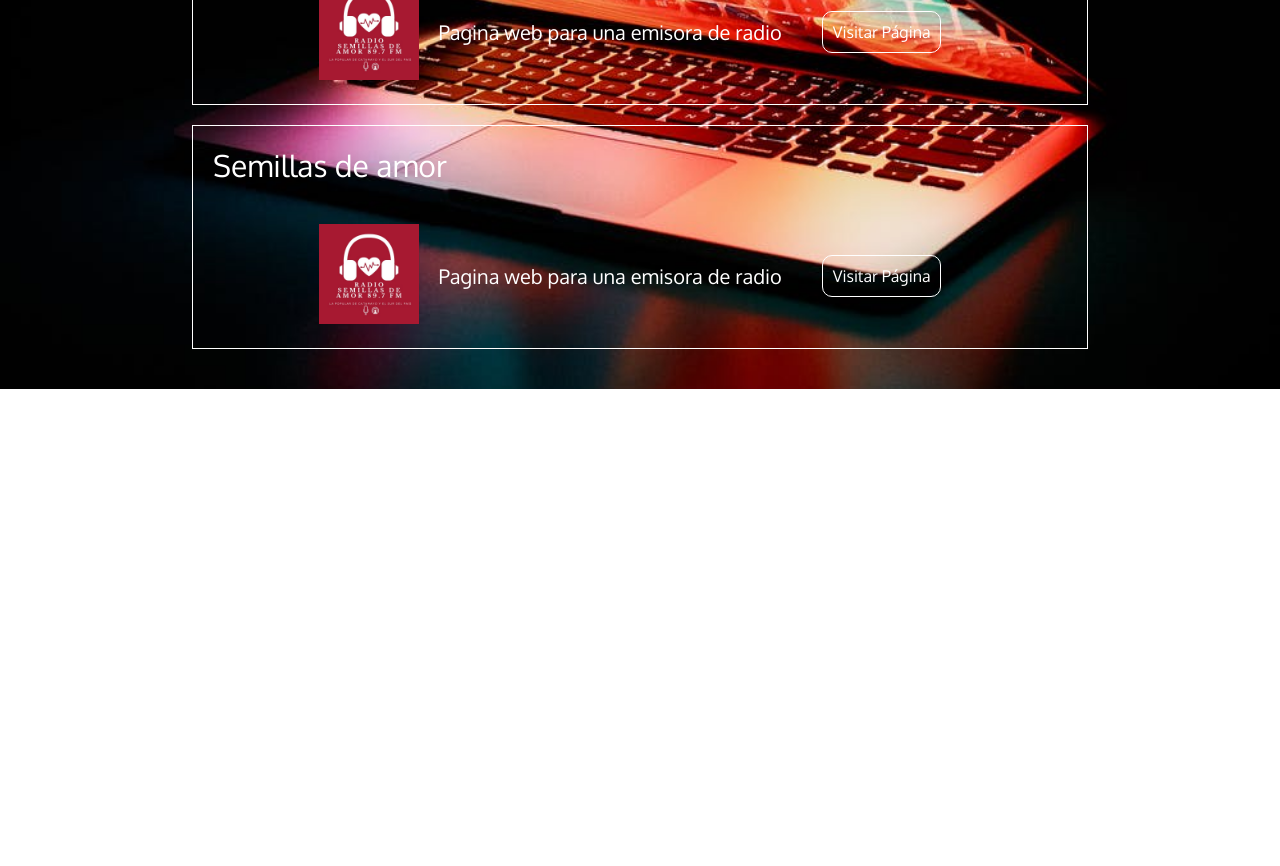
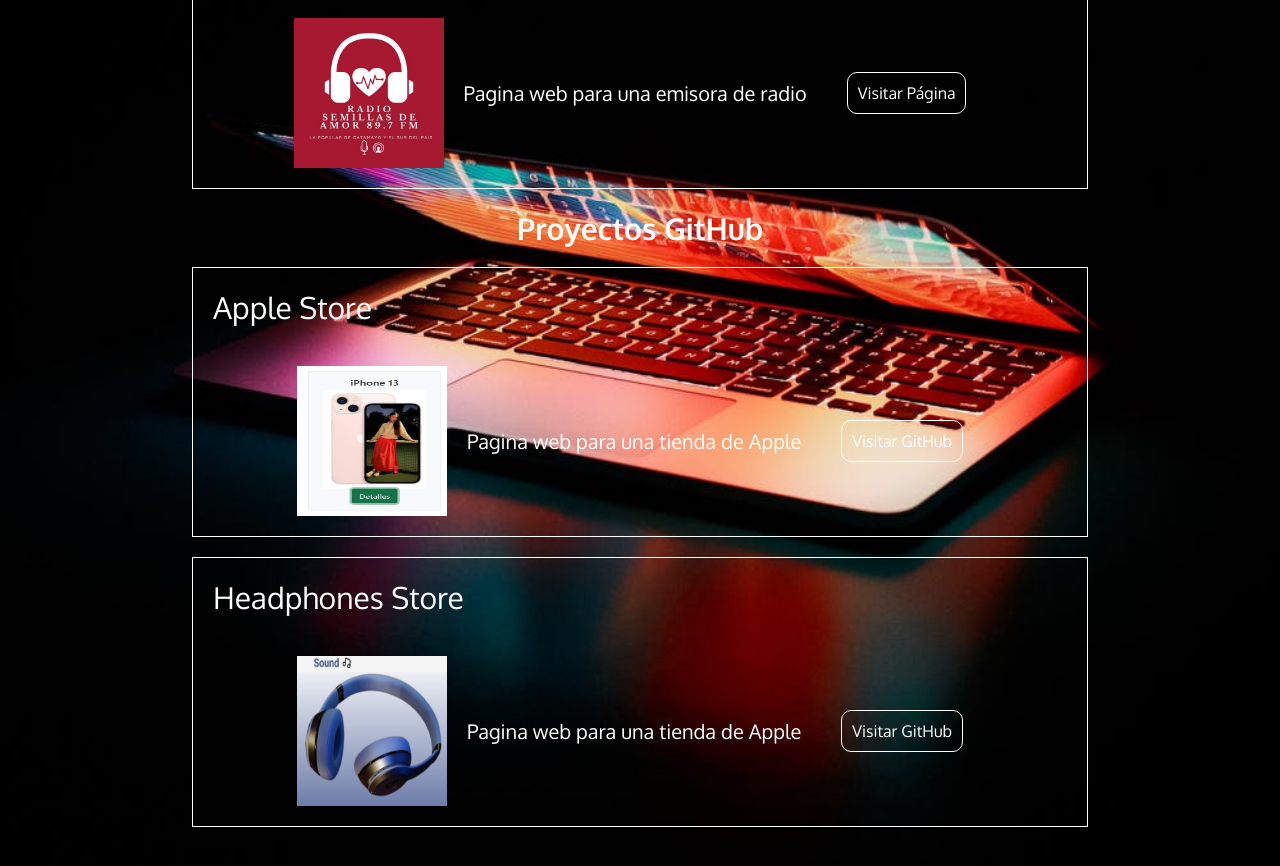
Before and after one commit to cristiancr20/Portfolio, a React (Create React App) app: page /proyectos in a window 1280 px wide. Shown: the part 440-1306 px from the top of the page. Before the commit the page ends 829 px from the top, so only its background shows below. Built offline with nearby package versions, Linux system fonts and the light colour scheme.

Commit message:
Se agrego mas proyectos en la seccion de proyectos

```diff
--- a/src/components/Proyectos.css
+++ b/src/components/Proyectos.css
@@ -10,6 +10,11 @@
 
 h1 {
     text-align: center;
+}
+
+h2{
+    text-align: center;
+    font-size: 30px;
 }
 
 .content{
@@ -39,11 +44,13 @@ h1 {
 }
 
 .imagen {
-    width: 100px;
+    width: 150px;
+    height: 150px;
 }
 
 .imagen img {
     width: 100%;
+    height: 100%;
 }
 
 .info{
--- a/src/components/Proyectos.js
+++ b/src/components/Proyectos.js
@@ -2,6 +2,8 @@ import React from 'react'
 import './Proyectos.css'
 import fondo from '../images/fondo.jpeg'
 import img_1 from '../images/emision.jpg'
+import img_2 from '../images/Store_apple.jpg'
+import img_3 from '../images/Audifonos_store.jpg'
 
 function Proyectos() {
     return (
@@ -9,6 +11,8 @@ function Proyectos() {
             <div className='content' style={{ background: `url(${fondo})no-repeat center center/cover` }}>
                 <h1>Proyectos</h1>
                 <div className='cont-proyectos'>
+
+                    <h2>Proyecto Sitio Web</h2>
                     <div className='proyecto'>
                         <div className='title'>Semillas de amor</div>
 
@@ -29,27 +33,47 @@ function Proyectos() {
                         </div>
                     </div>
 
+                    <h2>Proyectos GitHub</h2>
+
                     <div className='proyecto'>
-                        <div className='title'>Semillas de amor</div>
+                        <div className='title'>Apple Store</div>
 
                         <div className='informacion'>
                             <div className='imagen'>
-                                <img src={img_1}></img>
+                                <img src={img_2}></img>
                             </div>
 
                             <div className='info'>
-                                <p>Pagina web para una emisora de radio</p>
+                                <p>Pagina web para una tienda de Apple</p>
                             </div>
 
                             <div  className='enlace'>
-                                <a href='https://cristiancr20.github.io/Semillas-De-Amor/'>
-                                    Visitar Página
+                                <a href='https://github.com/cristiancr20/Iphone_Store_React'>
+                                    Visitar GitHub
                                 </a>
                             </div>
                         </div>
                     </div>
 
+                    <div className='proyecto'>
+                        <div className='title'>Headphones Store</div>
 
+                        <div className='informacion'>
+                            <div className='imagen'>
+                                <img src={img_3}></img>
+                            </div>
+
+                            <div className='info'>
+                                <p>Pagina web para una tienda de Apple</p>
+                            </div>
+
+                            <div  className='enlace'>
+                                <a href='https://github.com/cristiancr20/Audifonos'>
+                                    Visitar GitHub
+                                </a>
+                            </div>
+                        </div>
+                    </div>
 
                 </div>
             </div>
```
Also changed, not shown: src/images/Audifonos_store.jpg (added), src/images/Store_apple.jpg (added).
